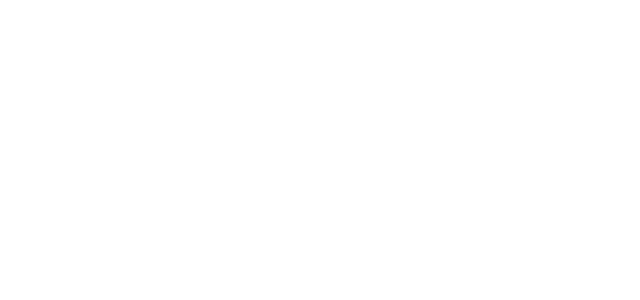
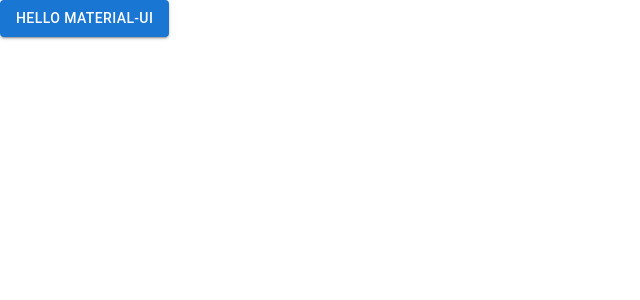
Before and after one commit to andrewcargill/TypeScriptReact, a React (Create React App) app: page /competition in a window 1280 px wide. Before the commit this address had no page. Shown: the top 300 px of the page, without its empty margins (0-640 px from the left). Built offline with nearby package versions, Linux system fonts and the light colour scheme.

Commit message:
installs dependencies for material ui & adds competition page

```diff
--- a/package.json
+++ b/package.json
@@ -3,6 +3,8 @@
   "version": "0.1.0",
   "private": true,
   "dependencies": {
+    "@emotion/react": "^11.11.1",
+    "@emotion/styled": "^11.11.0",
     "@mui/icons-material": "^5.14.11",
     "@mui/material": "^5.14.11",
     "@testing-library/jest-dom": "^5.17.0",
--- a/src/App.tsx
+++ b/src/App.tsx
@@ -5,6 +5,7 @@
 import AddRiders from './components/AddRiders'
 import TimerFunction from './components/TimerFunction';
 import DisplayRiders from './components/DisplayRiders';
+import Competition from './pages/CompetitionPage';
 
 function App() {
   return (
@@ -14,6 +15,7 @@
         <Route path="/timer" element={<TimerFunction />} />
         <Route path="/addriders" element={<AddRiders />} />
         <Route path="/displayriders" element={<DisplayRiders />} />
+        <Route path="/competition" element={<Competition />} />
       </Routes>
     </Router>
   );
--- /dev/null
+++ b/src/pages/CompetitionPage.tsx
@@ -0,0 +1,12 @@
+import React from 'react';
+import Button from '@mui/material/Button';
+
+function Competition() {
+  return (
+    <Button variant="contained" color="primary">
+      Hello Material-UI
+    </Button>
+  );
+}
+
+export default Competition;
```
Also changed, not shown: 1 other file (tests, documents, lock files or other folders).
